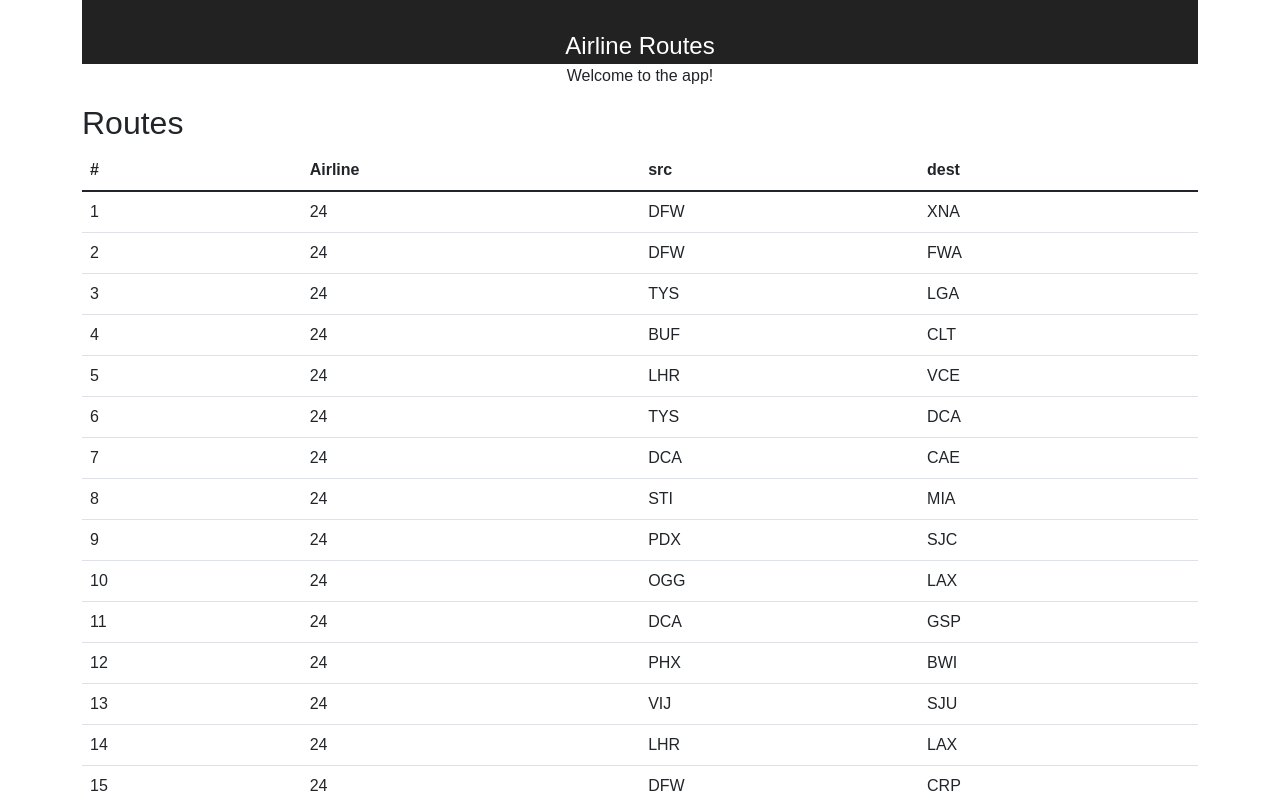
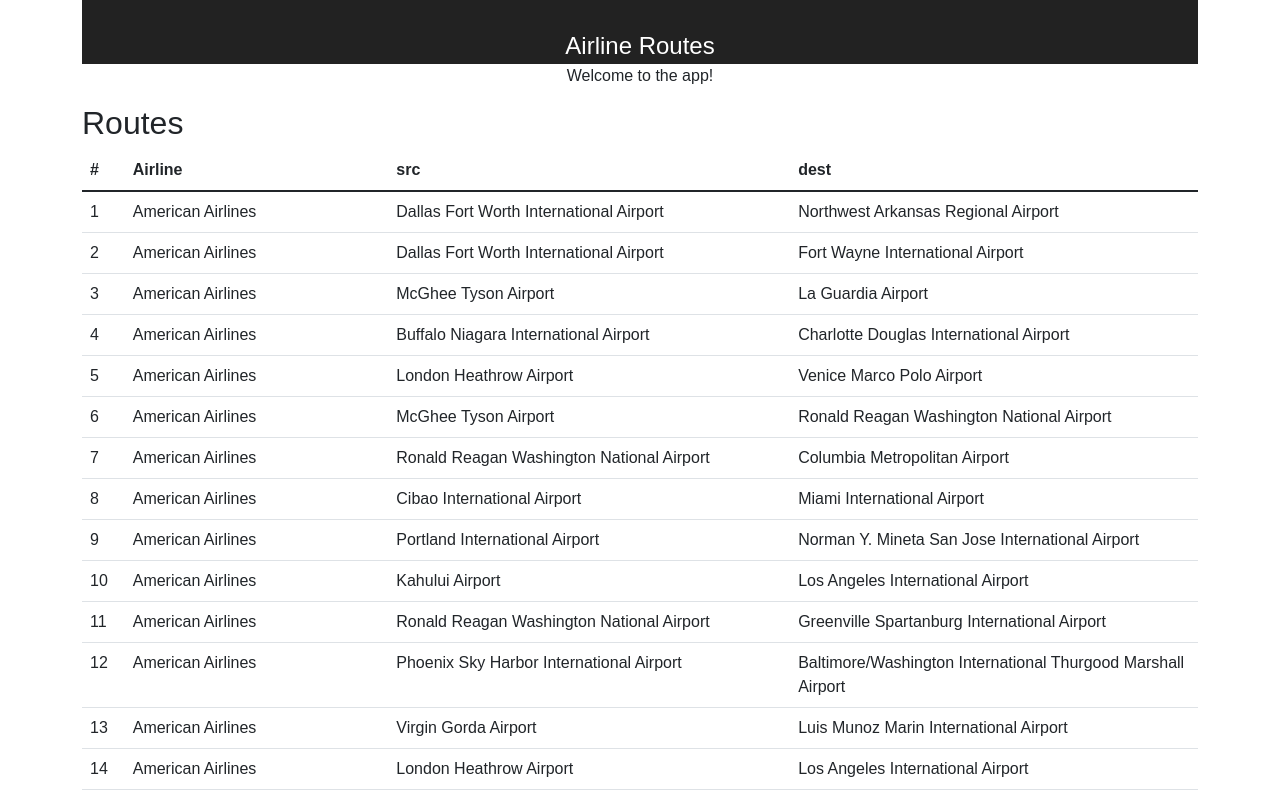
Before and after one commit to melchanti/airlines-routes, a React (Create React App) app: page / in a window 1280 px wide. Shown: the top 800 px of the page. Built offline with nearby package versions, Linux system fonts and the light colour scheme.

Commit message:
represented data in a human friendly values

```diff
--- a/src/App.js
+++ b/src/App.js
@@ -1,6 +1,6 @@
 import React, { Component } from 'react';
 import './App.css';
-import data from './data';
+import data, {getAirlineById, getAirportByCode} from './data';
 import { Table } from 'react-bootstrap';
 
 const Routes = () => {
@@ -17,14 +17,20 @@
         </tr>
       </thead>
       <tbody>
-        {data.routes.map((route, index) =>
+        {data.routes.map((route, index) => {
+          const AIRLINE_NAME = getAirlineById(route.airline).name;
+          const SRC_NAME = getAirportByCode(route.src).name;
+          const DEST_NAME = getAirportByCode(route.dest).name;
+
+          return (
             <tr key={index}>
               <td>{index + 1}</td>
-              <td>{route.airline}</td>
-              <td>{route.src}</td>
-              <td>{route.dest}</td>
+              <td>{AIRLINE_NAME}</td>
+              <td>{SRC_NAME}</td>
+              <td>{DEST_NAME}</td>
             </tr>
-        )}
+          )
+        })}
       </tbody>
     </Table>
     </div>
--- a/src/data.js
+++ b/src/data.js
@@ -1395,4 +1395,13 @@
 
 ];
 
+export const getAirlineById = (id) => {
+  const airline = airlines.find(airline => airline.id === id);
+  return airline ? airline : 'airline not found';
+}
+
+export const getAirportByCode = (code) => {
+  const airport = airports.find(airport => airport.code === code);
+  return airport ? airport : 'airport not found';
+}
 export default {routes, airlines, airports};
```
